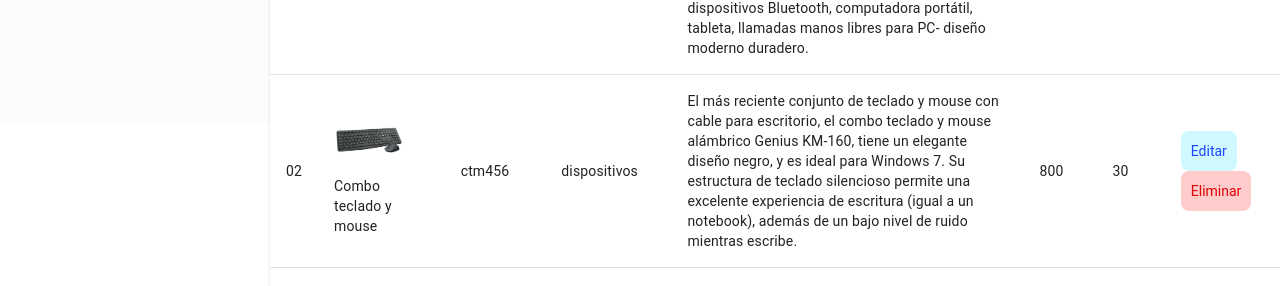
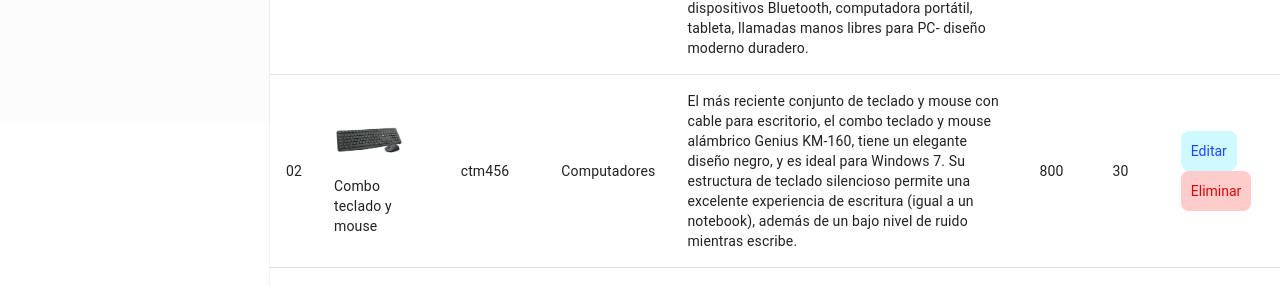
Before and after one commit to SoftwareSolutionsTeam/Proyecto-DAW-C4, a React (Create React App) app in the folder frontend/: page /productAd in a window 1280 px wide. Shown: the part 511-797 px from the top of the page. Built offline with nearby package versions, Linux system fonts and the light colour scheme; no server answers.

Commit message:
corrección categoria
Se le puso categoria computadores a pc all-one

```diff
--- a/frontend/src/pages/ProductAd.jsx
+++ b/frontend/src/pages/ProductAd.jsx
@@ -54,7 +54,7 @@ const ProductAd = () => {
       img: img02,
       ref: "ctm456",
       nombre: "Combo teclado y mouse",
-      categoria: "dispositivos",
+      categoria: "Computadores",
       descripcion: "El más reciente conjunto de teclado y mouse con cable para escritorio, el combo teclado y mouse alámbrico Genius KM-160, tiene un elegante diseño negro, y es ideal para Windows 7. Su estructura de teclado silencioso permite una excelente experiencia de escritura (igual a un notebook), además de un bajo nivel de ruido mientras escribe.",
       precio: "800",
       stock: "30",
```
